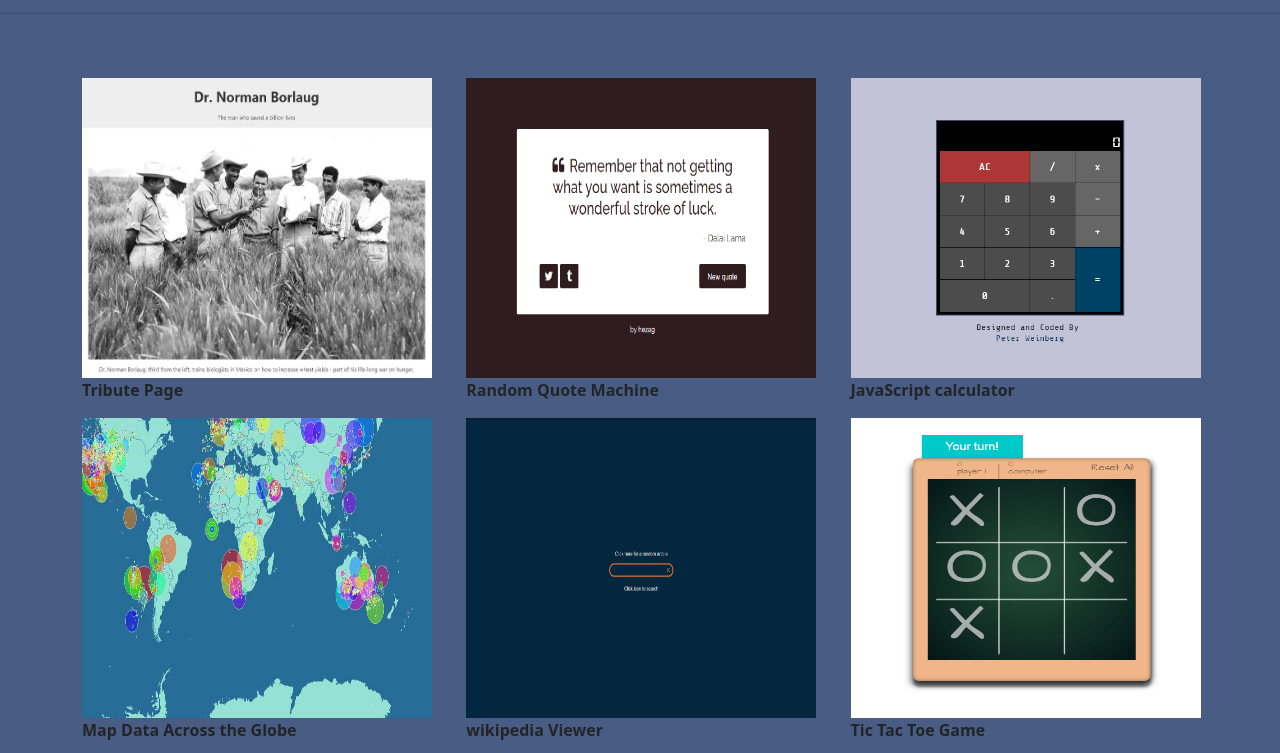
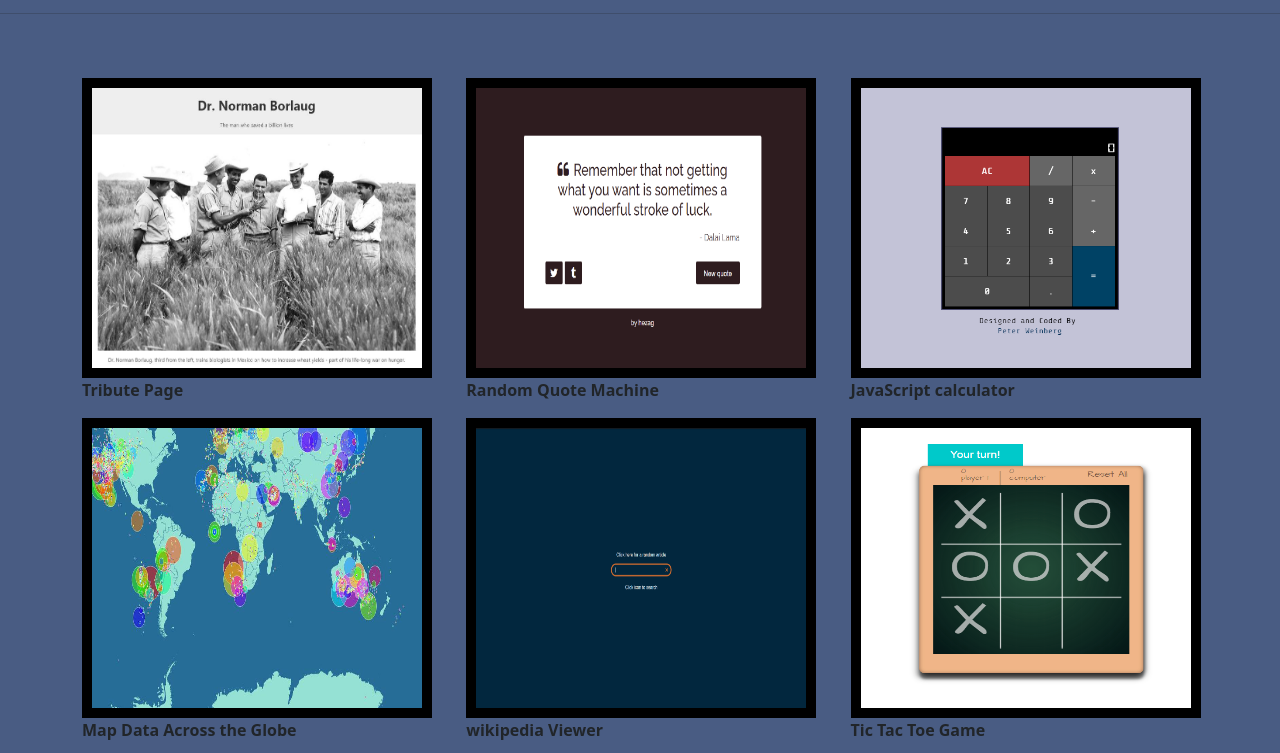
Before and after one commit to ErikSanchezRosado/Trabajo, a plain HTML site: page Index.html in a window 1280 px wide. Shown: the part 367-1120 px from the top of the page. Drawn offline with nearby package versions, Linux system fonts and the light colour scheme.

Commit message:
agregando bordes a las imagenes

```diff
--- a/Index.html
+++ b/Index.html
@@ -58,31 +58,32 @@
 
       <br>
       <br>
+      <!--uso del grid en CSS-->
       <div class="container">
         <div>
-          <img src="fotos/campo.jpg" alt="campo" width="350px" height="300"><b>Tribute
+          <img src="fotos/campo.jpg" alt="campo" width="350px" height="300" style="border: 10px solid #000;"><b>Tribute
               Page</b>
         </div>
         <div>
-          <img src="fotos/texto.png" alt="texto" width="350px" height="300px"><b>Random
+          <img src="fotos/texto.png" alt="texto" width="350px" height="300px" style="border: 10px solid #000;"> <b>Random
               Quote Machine</b>
         </div>
         <div>
           <img src="fotos/calculadora.png" alt="calculadora" width="350px"
-            height="300px"><b>JavaScript calculator</b>
+            height="300px" style="border: 10px solid #000;">  <b>JavaScript calculator</b>
 
         </div>
         <div>
-          <img src="fotos/mapa.jpg" alt="mapa" width="350px" height="300px"><b>Map
+          <img src="fotos/mapa.jpg" alt="mapa" width="350px" height="300px" style="border: 10px solid #000;"><b>Map
               Data Across the Globe</b>
         </div>
         <div>
-          <img src="fotos/wikipedia.png" alt="wikipedia" width="350px"
+          <img src="fotos/wikipedia.png" alt="wikipedia" width="350px" style="border: 10px solid #000;"
             height="300px"><b>wikipedia Viewer</b>
 
         </div>
         <div>
-          <img src="fotos/juego.png" alt="juego" width="350px" height="300px"><b>Tic
+          <img src="fotos/juego.png" alt="juego" width="350px" height="300px" style="border: 10px solid #000;"><b>Tic
               Tac Toe Game</b>
         </div>
 
--- a/styles.css
+++ b/styles.css
@@ -56,6 +56,7 @@ h2 {
     justify-content: center;
     text-align: center;
     font-size: x-large;
+    color:rgb(234, 10, 55);
 
 }
 
```
